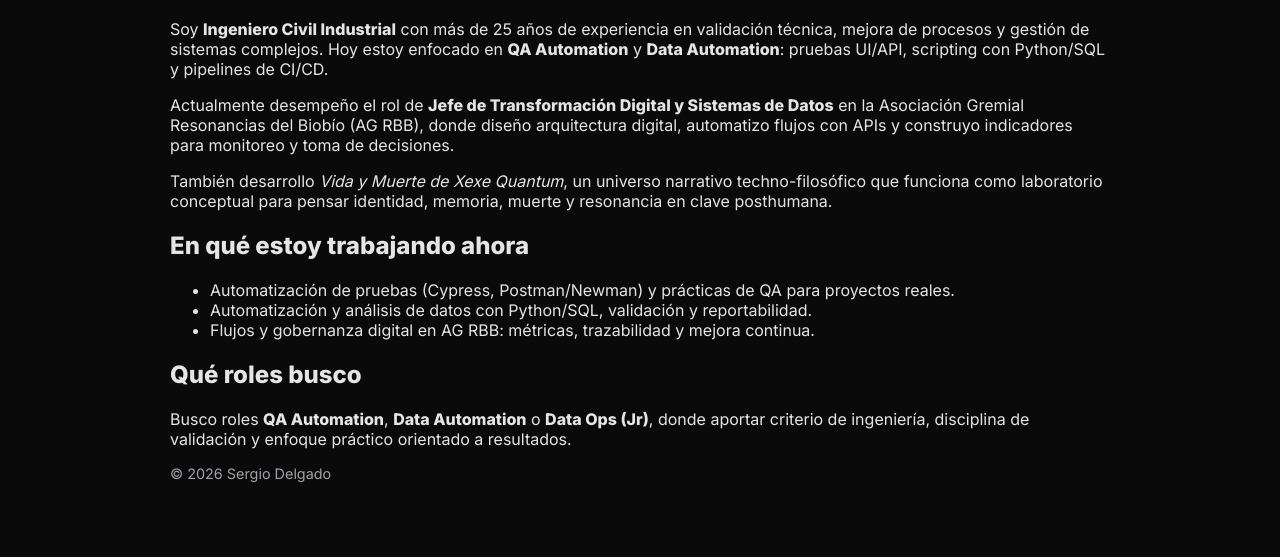
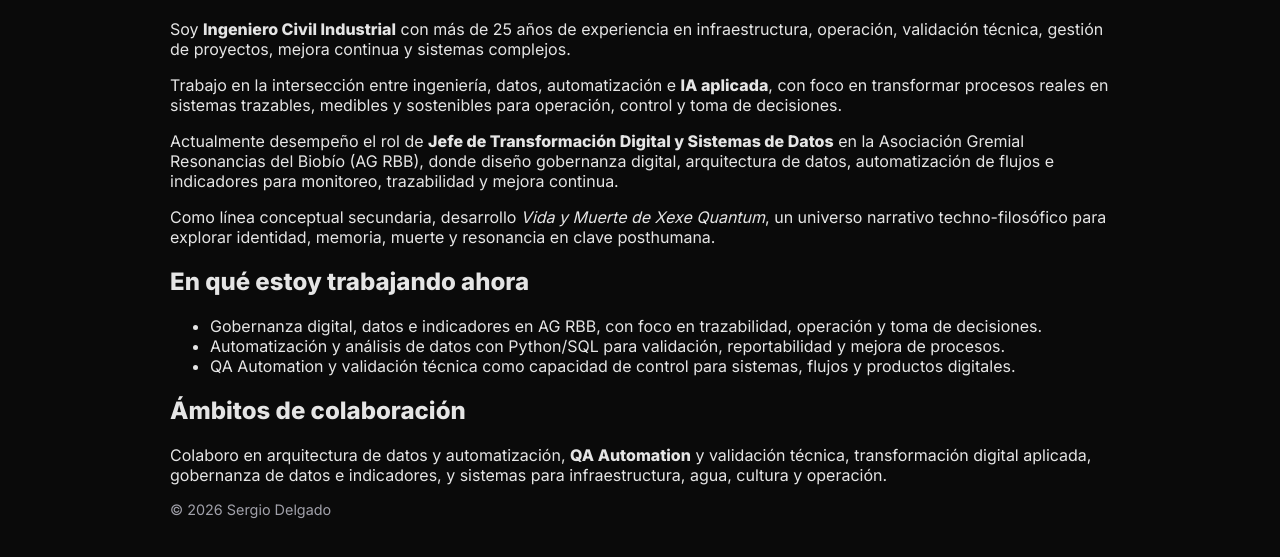
Before and after one commit to sergiodelgado/sergio-site, a website: page about.html in a window 1280 px wide. Shown: the part 147-704 px from the top of the page. Drawn offline with Linux system fonts and the light colour scheme.

Commit message:
Refactor about page professional positioning

```diff
--- a/about.html
+++ b/about.html
@@ -3,11 +3,11 @@
 <head>
   <meta charset="UTF-8">
   <meta name="viewport" content="width=device-width, initial-scale=1">
-  <meta name="description" content="Sobre Sergio Delgado: Ingeniero Civil Industrial enfocado en QA Automation, Data (Python/SQL), CI/CD y transformación digital con IA aplicada.">
+  <meta name="description" content="Sobre Sergio Delgado: Ingeniero Civil Industrial con más de 25 años en infraestructura, sistemas complejos, datos, automatización, validación técnica e IA aplicada.">
   <title>Sobre mí — Sergio Delgado</title>
   <link rel="canonical" href="https://sergio-site-drab.vercel.app/about.html">
-  <meta property="og:title" content="Sobre Sergio Delgado — QA, Datos y Sistemas">
-  <meta property="og:description" content="Perfil profesional de Sergio Delgado en QA, datos y transformación digital.">
+  <meta property="og:title" content="Sobre Sergio Delgado — Ingeniería, Datos y Sistemas Complejos">
+  <meta property="og:description" content="Perfil profesional senior en infraestructura, operación, validación técnica, automatización, datos, IA aplicada y transformación digital.">
   <meta property="og:url" content="https://sergio-site-drab.vercel.app/about.html">
   <meta property="og:type" content="website">
   <meta name="twitter:card" content="summary">
@@ -32,31 +32,36 @@
     <h1>Sobre mí</h1>
 
     <p>
-      Soy <strong>Ingeniero Civil Industrial</strong> con más de 25 años de experiencia en validación técnica, mejora de procesos y gestión de sistemas complejos.
-      Hoy estoy enfocado en <strong>QA Automation</strong> y <strong>Data Automation</strong>: pruebas UI/API, scripting con Python/SQL y pipelines de CI/CD.
+      Soy <strong>Ingeniero Civil Industrial</strong> con más de 25 años de experiencia en infraestructura, operación, validación técnica,
+      gestión de proyectos, mejora continua y sistemas complejos.
+    </p>
+
+    <p>
+      Trabajo en la intersección entre ingeniería, datos, automatización e <strong>IA aplicada</strong>, con foco en transformar procesos reales
+      en sistemas trazables, medibles y sostenibles para operación, control y toma de decisiones.
     </p>
 
     <p>
       Actualmente desempeño el rol de <strong>Jefe de Transformación Digital y Sistemas de Datos</strong> en la Asociación Gremial Resonancias del Biobío (AG RBB),
-      donde diseño arquitectura digital, automatizo flujos con APIs y construyo indicadores para monitoreo y toma de decisiones.
+      donde diseño gobernanza digital, arquitectura de datos, automatización de flujos e indicadores para monitoreo, trazabilidad y mejora continua.
     </p>
 
     <p>
-      También desarrollo <em>Vida y Muerte de Xexe Quantum</em>, un universo narrativo techno-filosófico que funciona como laboratorio conceptual para pensar identidad,
+      Como línea conceptual secundaria, desarrollo <em>Vida y Muerte de Xexe Quantum</em>, un universo narrativo techno-filosófico para explorar identidad,
       memoria, muerte y resonancia en clave posthumana.
     </p>
 
     <h2>En qué estoy trabajando ahora</h2>
     <ul>
-      <li>Automatización de pruebas (Cypress, Postman/Newman) y prácticas de QA para proyectos reales.</li>
-      <li>Automatización y análisis de datos con Python/SQL, validación y reportabilidad.</li>
-      <li>Flujos y gobernanza digital en AG RBB: métricas, trazabilidad y mejora continua.</li>
+      <li>Gobernanza digital, datos e indicadores en AG RBB, con foco en trazabilidad, operación y toma de decisiones.</li>
+      <li>Automatización y análisis de datos con Python/SQL para validación, reportabilidad y mejora de procesos.</li>
+      <li>QA Automation y validación técnica como capacidad de control para sistemas, flujos y productos digitales.</li>
     </ul>
 
-    <h2>Qué roles busco</h2>
+    <h2>Ámbitos de colaboración</h2>
     <p>
-      Busco roles <strong>QA Automation</strong>, <strong>Data Automation</strong> o <strong>Data Ops (Jr)</strong>,
-      donde aportar criterio de ingeniería, disciplina de validación y enfoque práctico orientado a resultados.
+      Colaboro en arquitectura de datos y automatización, <strong>QA Automation</strong> y validación técnica, transformación digital aplicada,
+      gobernanza de datos e indicadores, y sistemas para infraestructura, agua, cultura y operación.
     </p>
   </main>
 
```
